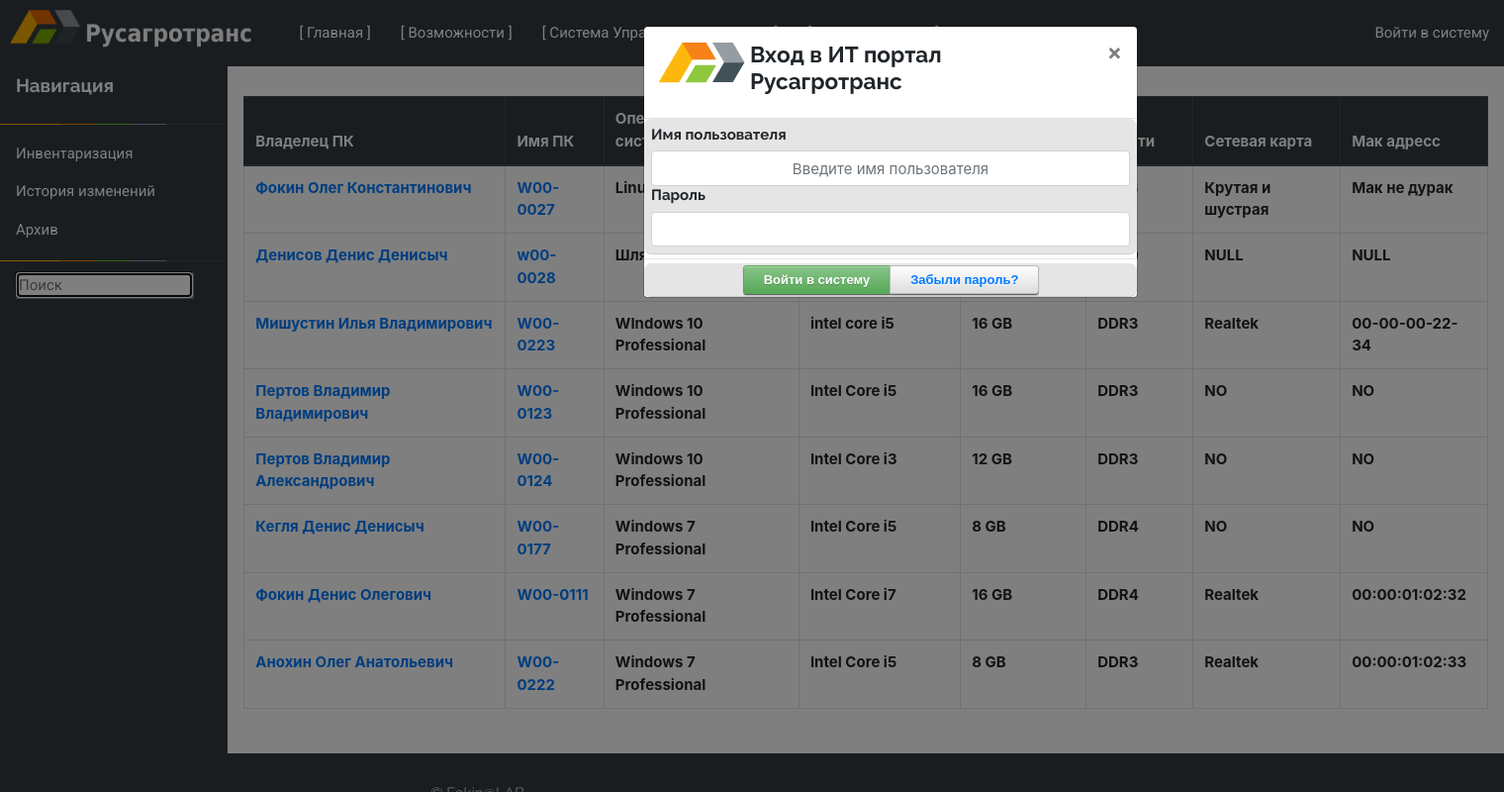
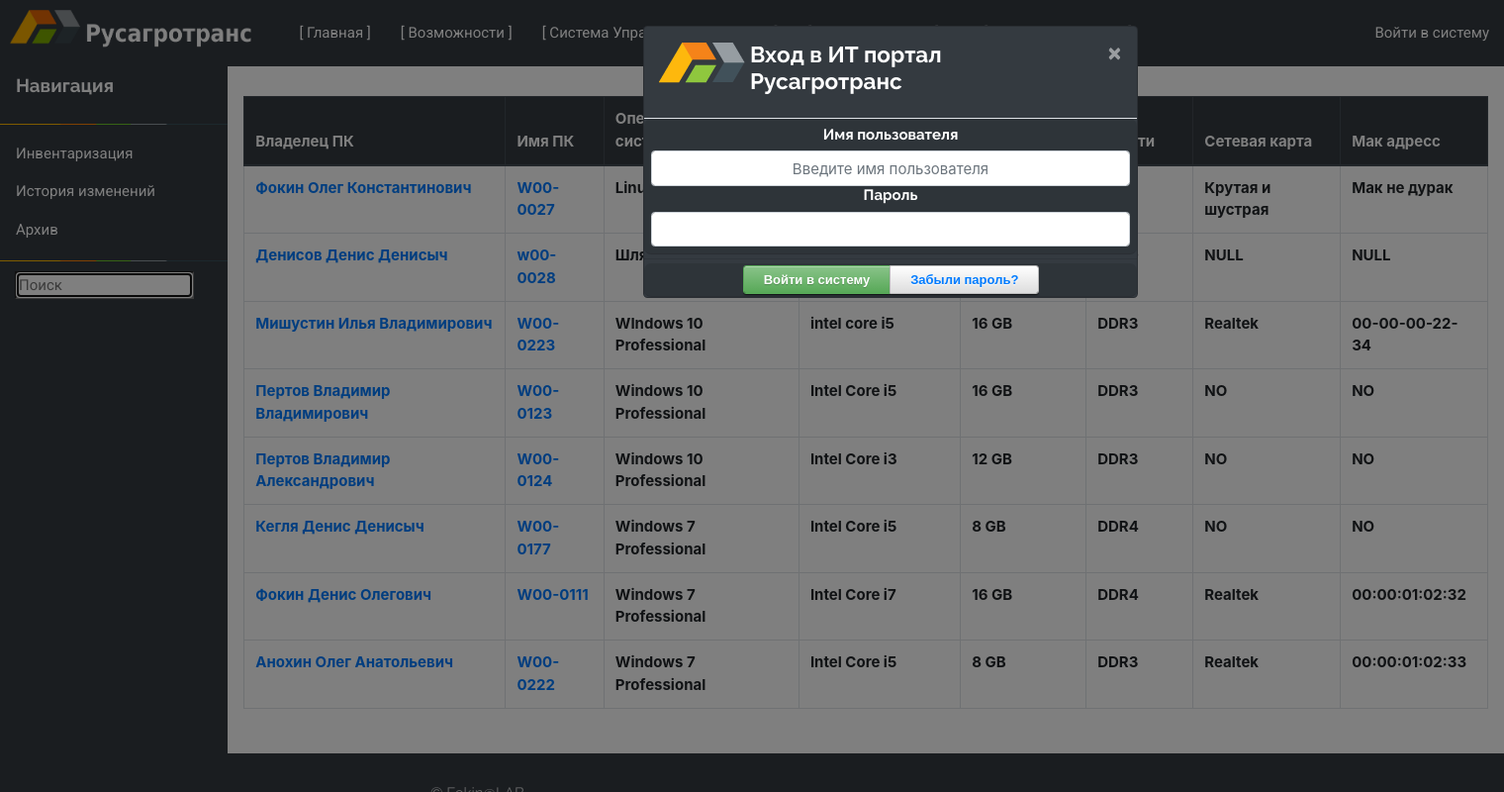
Before and after one commit to Gvozdoder4uk/Main_Portal, a Django app: page /inventory/ in a window 1520 px wide, after a click on "Войти в систему". Shown: the whole page at 99% size. Run offline with Django 3.2, Linux system fonts and the light colour scheme; data comes from the database, SQL or seed files in the repository; both versions use the stored data as it was before the commit; some libraries are stand-ins or nearby versions.

Commit message:
[V1.5 Features] Доработка внешнего вида портала удалены устаревшие пункты меню

```diff
--- a/IT_Portal/MainApp/static/css/style.css
+++ b/IT_Portal/MainApp/static/css/style.css
@@ -927,6 +927,7 @@
 /* ==================================================
   Responsive Styling
   ================================================== */
+
 @media (max-width: 1400px) {
 .hero{display:none;}
         #header {
@@ -954,6 +955,9 @@
 
   #mobile-nav-toggle {
     display: inline-block;
+  }
+  #lkmenu {
+    position: inherit;
   }
 }
 @media (max-width: 700px) {
--- a/IT_Portal/MainApp/templates/Include_Templates/header.html
+++ b/IT_Portal/MainApp/templates/Include_Templates/header.html
@@ -99,6 +99,7 @@
 
 
 
+
 </style>
 <header id="header">
 
@@ -121,8 +122,9 @@
             <li>
                 <a class="{% if url_index1 == request.path or url_index2 == request.path or url_index3 == request.path or url_index4 == request.path or 'detail' in request.path %} active_nav_menu {% endif %}"
                    href="/requests/">[ Запрос на доступ ]</a></li>
-            {% if request.user|has_group:"Manager"  %}
-            <li><a class="{% if url_manager == request.path %} active_nav_menu {% endif %}" href="/requests/manager_page">[ Раздел менеджера ]</a></li>
+            {% if request.user|has_group:"Manager" %}
+            <li><a class="{% if url_manager == request.path %} active_nav_menu {% endif %}"
+                   href="/requests/manager_page">[ Раздел менеджера ]</a></li>
             {% endif %}
             {% endif %}
             <li><a href="/#team">[ Система Управления Знаниями ]</a></li>
@@ -134,25 +136,15 @@
                     <li><a href="/requests/">Запрос на доступ</a></li>
                     {% endif %}
                     <li><a href="/admin">Админка</a></li>
-                    <li><a href="/relax_portal/panels">ИнфоПанель</a></li>
-                    <li><a href="/tester/">ИнфоПанель</a></li>
-                    <ul>
-                        <li><a href="#">Тестовое меню 1</a></li>
-                        <li><a href="#">Deep Drop Down 2</a></li>
-                        <li><a href="#">Deep Drop Down 3</a></li>
-                        <li><a href="#">Deep Drop Down 4</a></li>
-                        <li><a href="#">Deep Drop Down 5</a></li>
-                    </ul>
+                    <!--<li><a href="/relax_portal/panels">ИнфоПанель</a></li>-->
                     </li>
                 </ul>
             </li>
             {% url 'relax' as url_index %}
-            <li><a class="{% if url_index == request.path %} active_nav_menu {% endif %}" href="/relax_portal">Полезные
-                ресурсы</a></li>
+            <li><a class="{% if url_index == request.path %} active_nav_menu {% endif %}" href="/relax_portal">[ Полезные
+                ресурсы ]</a></li>
             {% if request.user.is_authenticated %}
-            <li style="float:right;"><a href="/logout"> Выход</a></li>
-            <li class="menu-has-children" style="float:right;" id="lkmenu"><a id="LK"
-                                                                              style="font-weight:bold;color:white;">
+                <li class="menu-has-children" style="float:right;font-weight:bold;color:white;margin-right:100px;" id="lkmenu"><a id="LK">
                     {{ user.userprofile.user_last_name }} {{ user.userprofile.user_first_name }}</a>
                     <ul>
                         <li><a href="/requests/account">Личный кабинет</a></li>
@@ -162,6 +154,7 @@
                         <li><a href="/requests/cabinet">Реестр заявок</a></li>
                         <li><a href="/requests/test_requests/">Тестовые заявки</a></li>
                         <li><a href="/admin">Админка</a></li>
+                        <li style="float:right;"><a href="/logout"> Выход</a></li>
                     </ul>
                 </li>
 
@@ -184,24 +177,26 @@
 </div>
 <div id="myModalBox" class="modal fade" style="width:1800px;">
     <div class="modal-dialog">
-            <div class="modal-content">
+        <div class="modal-content" style="background:#343a40;">
 
             <div class="modal-header">
-                    <img src="{% static 'images/icon_rat.png' %}"><h4 class="mr-4" id="myModalLabel" style=""><b>Вход в ИТ портал Русагротранс</b></h4>
+                <img src="{% static 'images/icon_rat.png' %}"><h4 class="mr-4" id="myModalLabel" style="color:white;">
+                <b>Вход в ИТ портал Русагротранс</b></h4>
                 <button type="button" class="close float-right ml-0"
-                     data-dismiss="modal"><span aria-hidden="true">×
+                        data-dismiss="modal" style="color:white;"><span aria-hidden="true">×
                         </span></button>
             </div>
 
-                            <div class="col-xs-6" >
+            <div class="col-xs-6">
 
                 <form id="loginForm" method="POST" action="{% url 'loginpage' %}" style=""
                       novalidate="novalidate">{% csrf_token %}
-                                    <ul class="button-group" style="margin-left:auto; margin-right:auto;width:100%;">
-                                        <h6><b>Имя пользователя</b></h6>
+                    <ul class="button-group" style="margin-left:auto; margin-right:auto;width:100%;color:white;">
+                        <h6 style="text-align:center;"><b>Имя пользователя</b></h6>
                         <input type="text" class="form-control" id="username" name="username" value=""
-                                               required="" title="Пожалуйста введите имя пользователя" placeholder="Введите имя пользователя">
-                                        <h6><b>Пароль</b></h6>
+                               required="" title="Пожалуйста введите имя пользователя"
+                               placeholder="Введите имя пользователя">
+                        <h6 style="text-align:center;"><b>Пароль</b></h6>
                         <input type="password" class="form-control" id="password" name="password"
                                value="" required="" title="Введите пароль">
                         <span class="help-block"></span>
@@ -209,8 +204,12 @@
                     </ul>
                     <hr class="my-1">
                     <ul class="button-group" style="width:100%;text-align:center;padding:2px 2px 2px 2px;">
-                                        <li><button type="submit" class="green button">Войти в систему</button></li>
-                                        <li><button class="button"><a href="/forgot/">Забыли пароль?</a></button></li>
+                        <li>
+                            <button type="submit" class="green button">Войти в систему</button>
+                        </li>
+                        <li>
+                            <button class="button"><a href="/forgot/">Забыли пароль?</a></button>
+                        </li>
                     </ul>
                 </form>
 
@@ -230,4 +229,5 @@
     $("#myModalBox").modal('show');
   });
 });
+
 </script>
--- a/IT_Portal/inventory/templates/inventory/index.html
+++ b/IT_Portal/inventory/templates/inventory/index.html
@@ -15,7 +15,7 @@
     <img style="width:100%" src="{% static 'images/line.png'%}">
     <input style="margin-left:15px;" type="search" id="Input1" onkeyup="SearchTable('Input1','Table1')" placeholder="Поиск" autofocus>
 </div>
-<div style="margin-left:230px;margin-top:30px;">
+<div style="margin-left:230px;margin-top:30px;min-height:77vh;">
 
     <div class="w3-container city w3-animate-right" id="Table">
         <table class="table table-bordered" id="1" style="overflow:scroll;">
```
Also changed, not shown: IT_Portal/relax_portal/templates/relax_portal/index.html (+9 -1 lines), IT_Portal/db.sqlite3 (deleted), 1 other file. Lines whose indentation alone changed are shown as unchanged.
